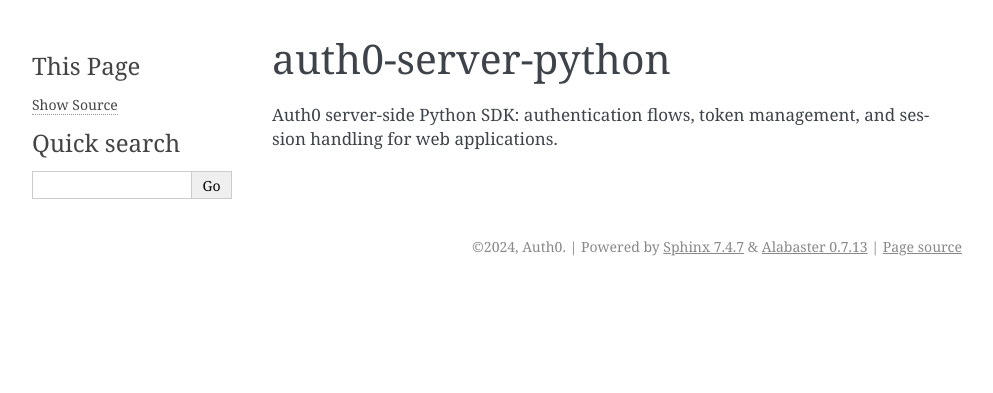
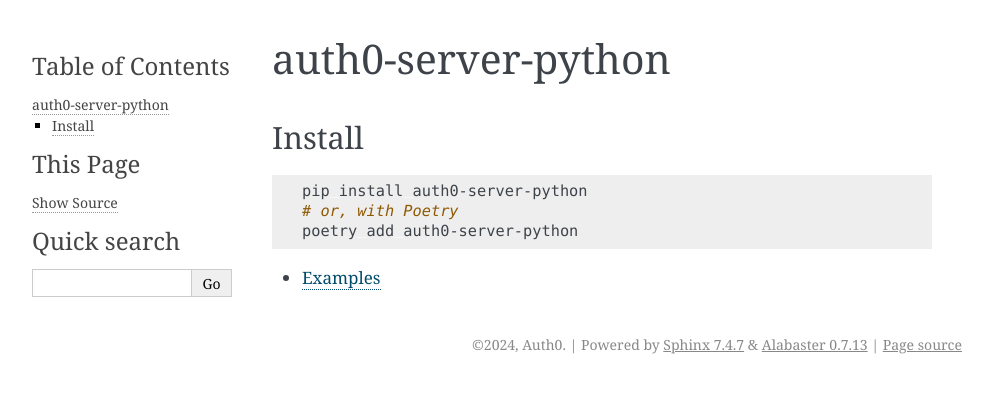
Before and after one commit to auth0/auth0-server-python, a Sphinx documentation site: the page built from sphinx/index.rst, in a window 1280 px wide. Shown: the top 393 px of the page, without its empty margins (148-1141 px from the left). Built offline with Sphinx 7.4.7, drawn with Linux system fonts in a browser that asks for light colours; the version number is read from the project's files by our own code.

Commit message:
docs: Updated sphinx navigation structure

```diff
--- a/sphinx/index.rst
+++ b/sphinx/index.rst
@@ -1,8 +1,16 @@
 auth0-server-python
 ===================
 
-Auth0 server-side Python SDK: authentication flows, token management, and session handling
-for web applications.
+Install
+-------
+
+.. code-block:: shell
+
+   pip install auth0-server-python
+   # or, with Poetry
+   poetry add auth0-server-python
+
+* `Examples <https://github.com/auth0/auth0-server-python/blob/main/examples>`_
 
 .. toctree::
    :hidden:
```
Also changed, not shown: 1 other file.
